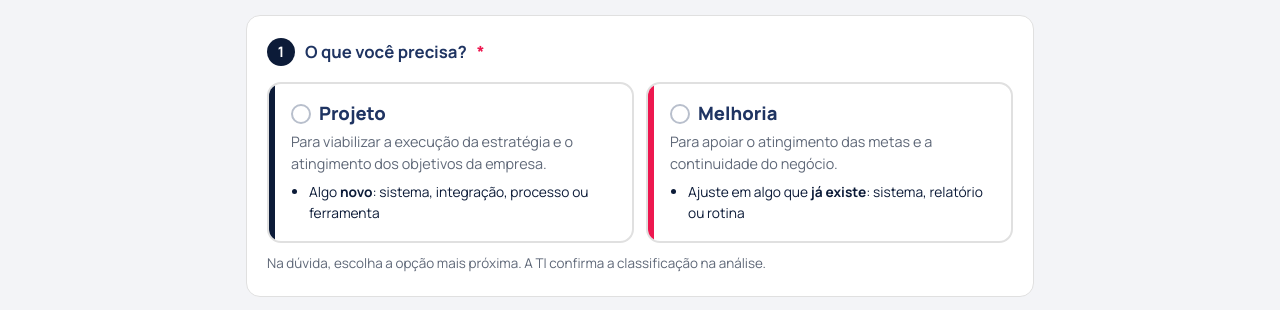
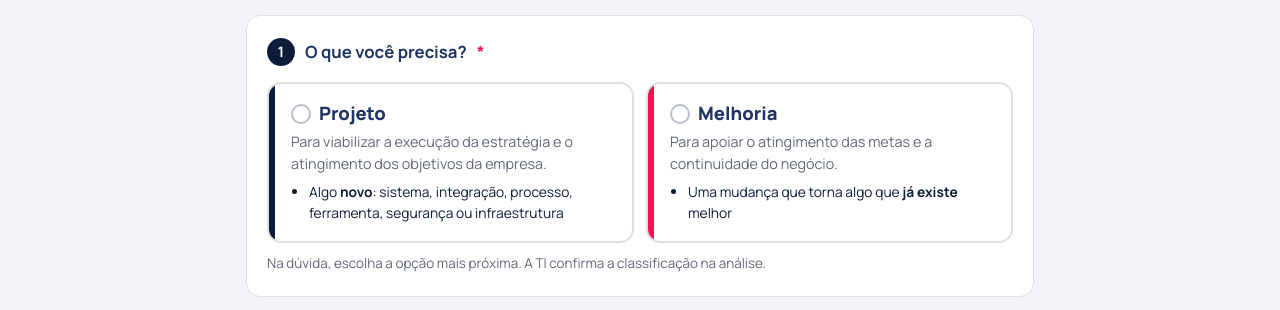
Before and after one commit to PMO-JCESA/SOLICIT_PROJ_MELHORIAS, a plain HTML site: page index.html in a window 1280 px wide. Shown: the part 450-760 px from the top of the page. Drawn offline with Linux system fonts and the light colour scheme.

Commit message:
Add files via upload

```diff
--- a/index.html
+++ b/index.html
@@ -167,7 +167,7 @@
             <span class="t"><span class="check">✓</span> Projeto</span>
             <p>Para viabilizar a execução da estratégia e o atingimento dos objetivos da empresa.</p>
             <ul>
-              <li>Algo <b>novo</b>: sistema, integração, processo ou ferramenta</li>
+              <li>Algo <b>novo</b>: sistema, integração, processo, ferramenta, segurança ou infraestrutura</li>
             </ul>
           </label>
           <label class="tipo mel">
@@ -175,7 +175,7 @@
             <span class="t"><span class="check">✓</span> Melhoria</span>
             <p>Para apoiar o atingimento das metas e a continuidade do negócio.</p>
             <ul>
-              <li>Ajuste em algo que <b>já existe</b>: sistema, relatório ou rotina</li>
+              <li>Uma mudança que torna algo que <b>já existe</b> melhor</li>
             </ul>
           </label>
         </div>
```
